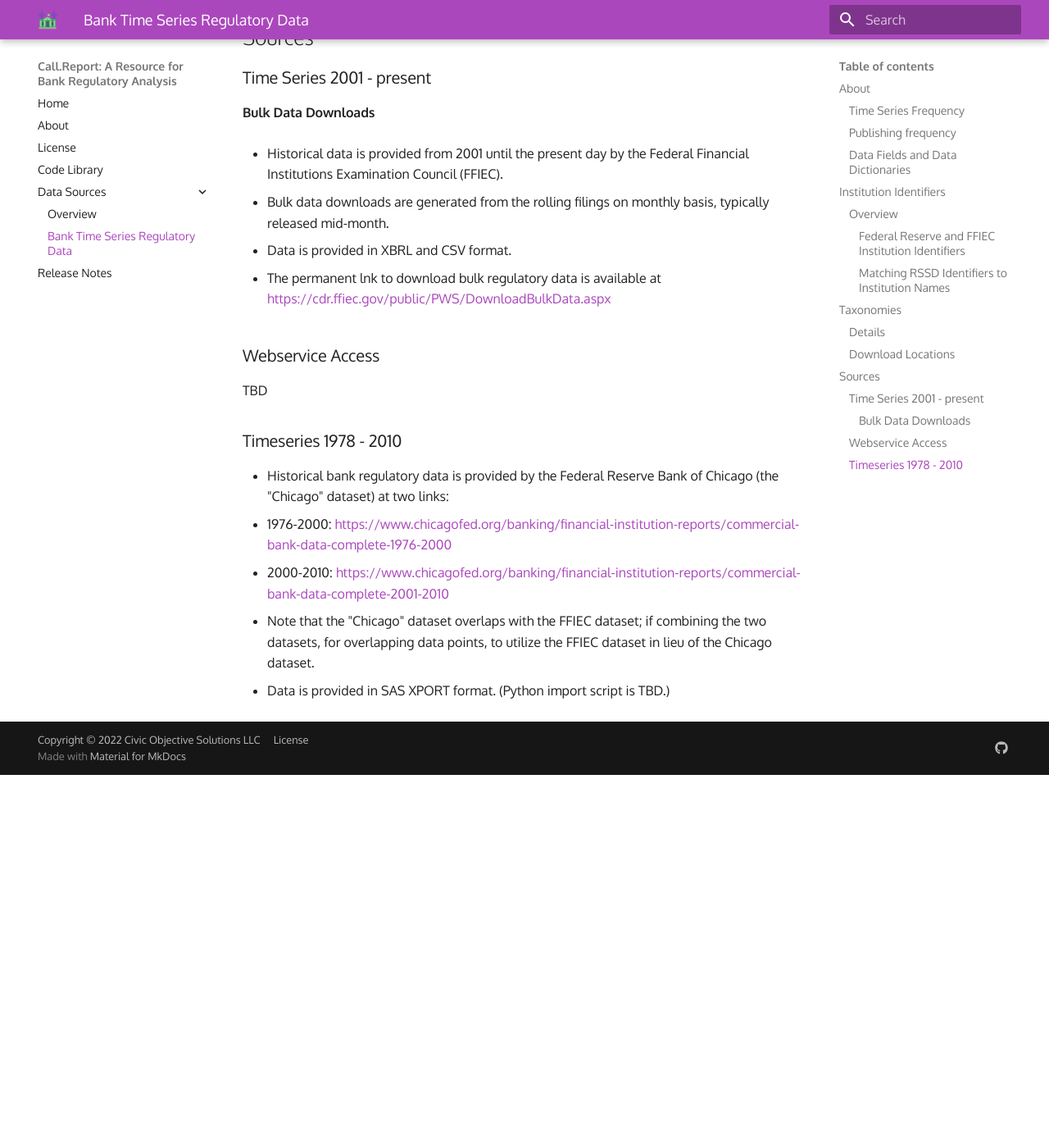
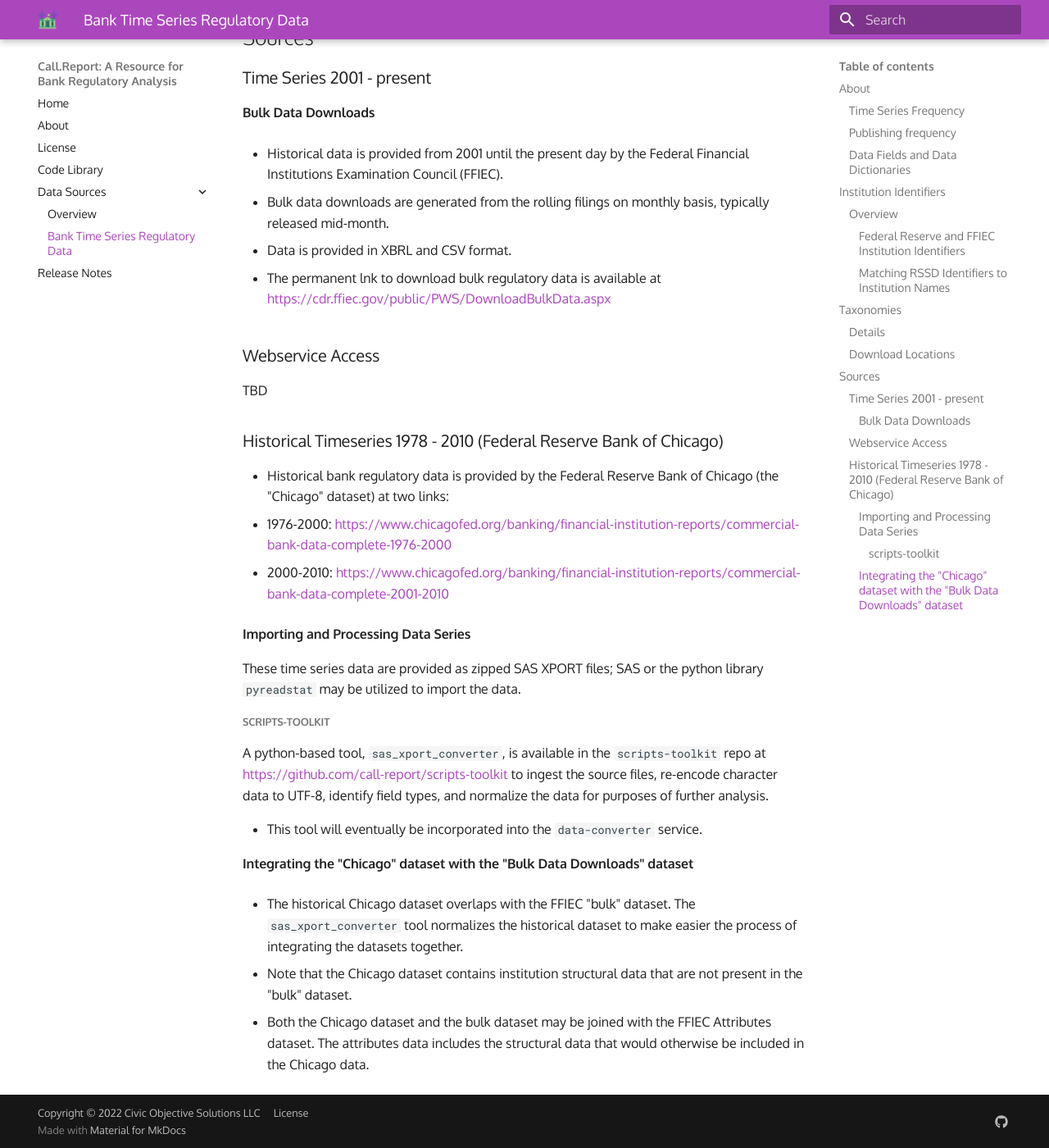
Before and after one commit to call-report/public-docs, an MkDocs documentation site: the page built from docs/datasources/banktimeseries.md, in a window 1280 px wide and 1400 px high, scrolled down 2309 px. Shown: the whole window at 82% size. Built offline with MkDocs 1.6.1 and Material for MkDocs 9.7.7, drawn with Linux system fonts in a browser that asks for light colours; before the commit the page ends 3254 px from its top, so only the background shows below that.

Commit message:
updated scripts toolkit and public site

```diff
--- a/docs/datasources/banktimeseries.md
+++ b/docs/datasources/banktimeseries.md
@@ -92,13 +92,25 @@
 
 TBD
 
-### Timeseries 1978 - 2010
+### Historical Timeseries 1978 - 2010 (Federal Reserve Bank of Chicago)
 
 - Historical bank regulatory data is provided by the Federal Reserve Bank of Chicago (the "Chicago" dataset) at two links:
   - 1976-2000: [https://www.chicagofed.org/banking/financial-institution-reports/commercial-bank-data-complete-1976-2000](https://www.chicagofed.org/banking/financial-institution-reports/commercial-bank-data-complete-1976-2000)
 
   - 2000-2010: [https://www.chicagofed.org/banking/financial-institution-reports/commercial-bank-data-complete-2001-2010](https://www.chicagofed.org/banking/financial-institution-reports/commercial-bank-data-complete-2001-2010)
 
+#### Importing and Processing Data Series
 
-- Note that the "Chicago" dataset overlaps with the FFIEC dataset; if combining the two datasets, for overlapping data points, to utilize the FFIEC dataset in lieu of the Chicago dataset.
-- Data is provided in SAS XPORT format. (Python import script is TBD.)
+These time series data are provided as zipped SAS XPORT files; SAS or the python library `pyreadstat` may be utilized to import the data.
+
+##### scripts-toolkit
+A python-based tool, `sas_xport_converter`, is available in the `scripts-toolkit` repo at [https://github.com/call-report/scripts-toolkit](https://github.com/call-report/scripts-toolkit) to ingest the source files, re-encode character data to UTF-8, identify field types, and normalize the data for purposes of further analysis.
+
+- This tool will eventually be incorporated into the `data-converter` service.
+
+#### Integrating the "Chicago" dataset with the "Bulk Data Downloads" dataset
+
+- The historical Chicago dataset overlaps with the FFIEC "bulk" dataset. The `sas_xport_converter` tool normalizes the historical dataset to make easier the process of integrating the datasets together.
+
+- Note that the Chicago dataset contains institution structural data that are not present in the "bulk" dataset.
+  - Both the Chicago dataset and the bulk dataset may be joined with the FFIEC Attributes dataset. The attributes data includes the structural data that would otherwise be included in the Chicago data.
--- a/docs/releasenotes.md
+++ b/docs/releasenotes.md
@@ -5,3 +5,10 @@
 
 ### Jul 8, 2022
 Added link to MDRM (data dictionary) script, added info regarding data dictionaries
+
+### Jul 11, 2022
+Added repo and reference for the [Universal Data Collector](https://github.com/call-report/data-collector)
+
+### Jul 14, 2022
+- Updated the `scripts-toolkit`
+- Updated Bank Regulatory Data with information on the "historical" Federal Reserve Bank of Chicago datasets.
--- a/mkdocs.yml
+++ b/mkdocs.yml
@@ -34,5 +34,8 @@
   social:
     - icon: fontawesome/brands/github
       link: https://github.com/call-report
+  analytics:
+    provider: google
+    property: G-YLGYYYELXL
 
 copyright: Copyright &copy; 2022 Civic Objective Solutions LLC
```
Also changed, not shown: docs/code.md (+4 -1 lines), site/404.html, site/about/index.html, site/apis/index.html, site/code/index.html, site/datasources/banktimeseries/index.html, site/datasources/index.html, site/dataupdates/index.html, site/index.html, site/libraries/index.html, site/license/index.html, site/releasenotes/index.html, site/search/search_index.json, site/sitemap.xml, 1 other file.
